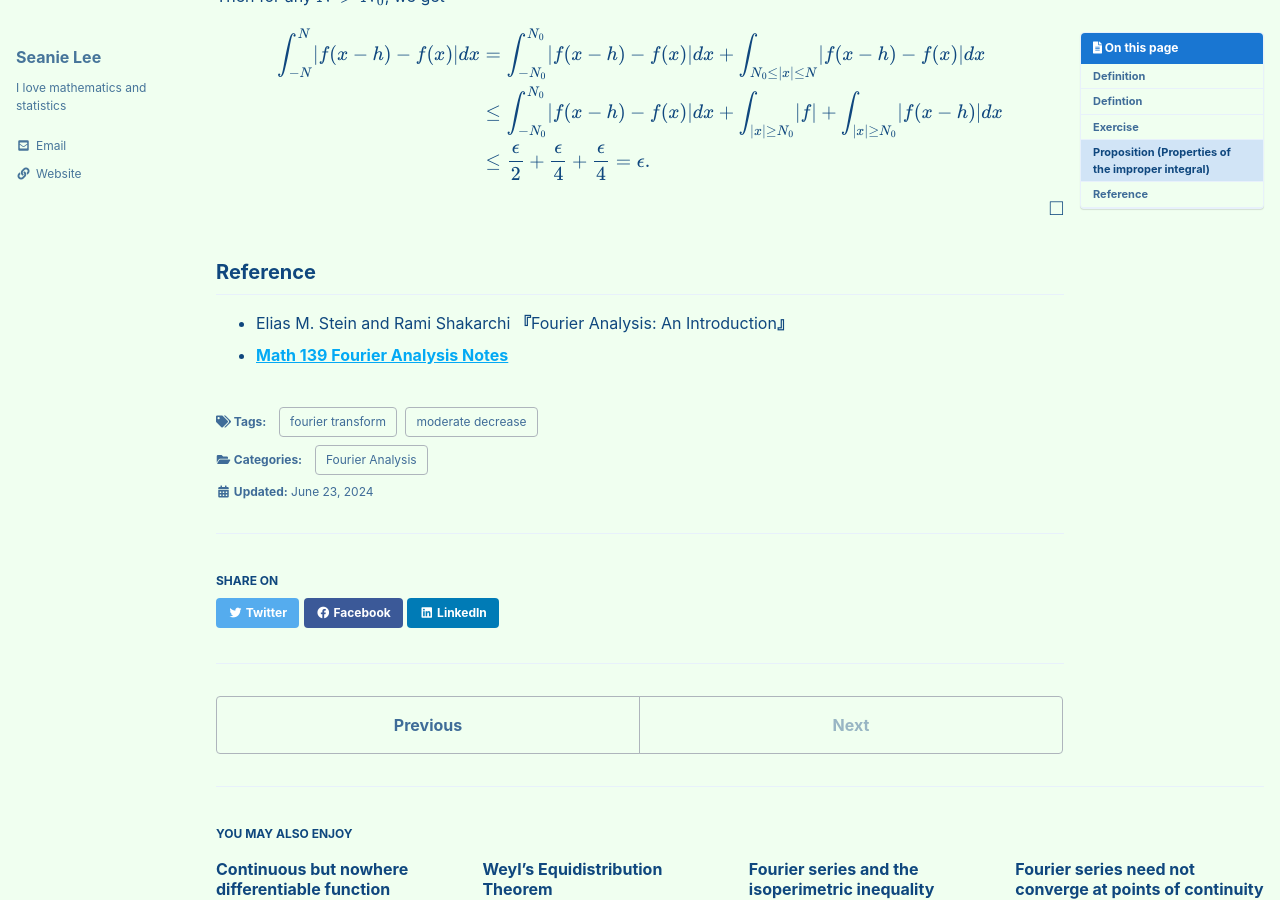
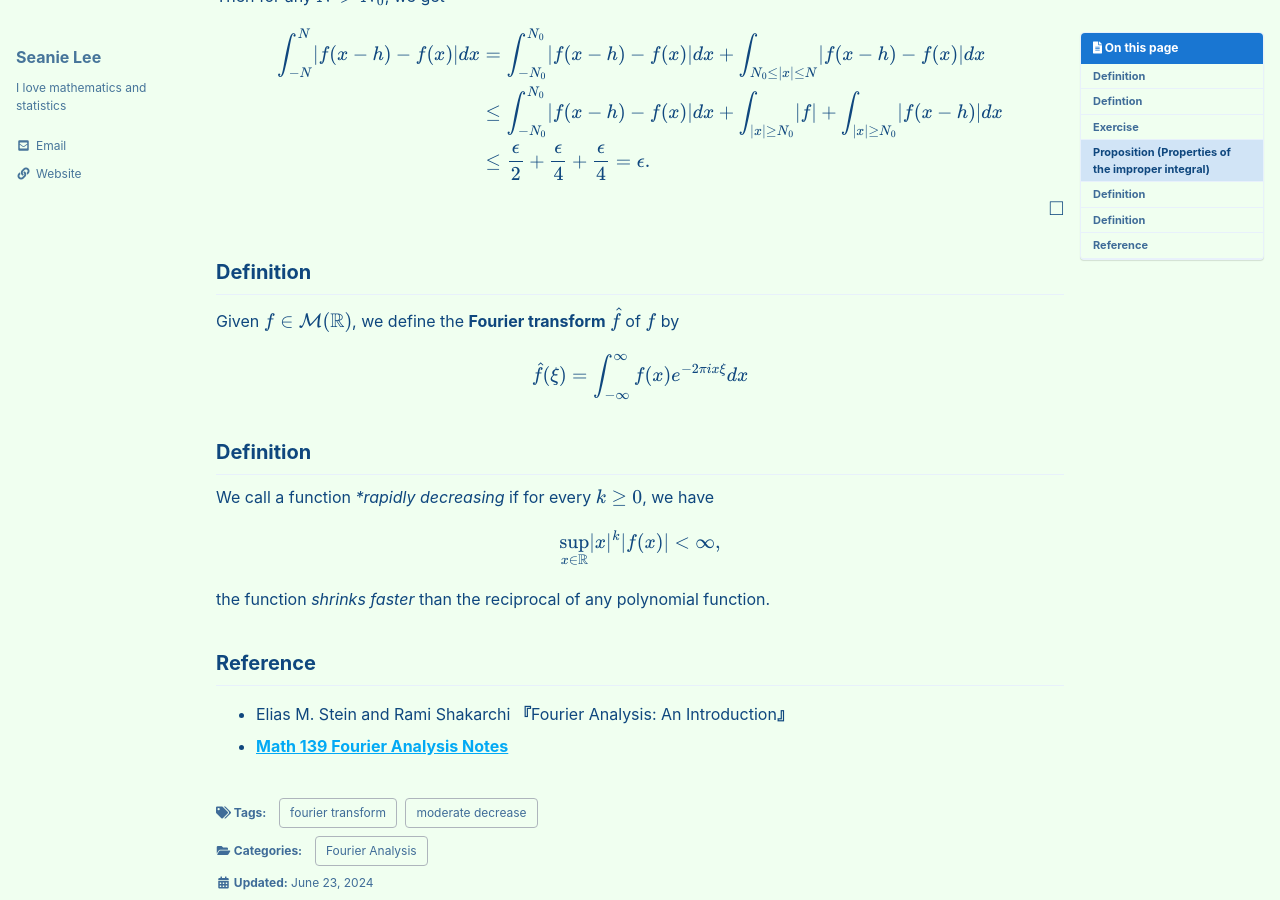
Before and after one commit to seanie12/blog, a Jekyll site: the page built from _posts/2024-06-23-fourier-transform-1.md, in a window 1280 px wide and 900 px high, scrolled down 4147 px. Built offline with Jekyll 4.4.1, drawn with Linux system fonts in a browser that asks for light colours; cached includes are drawn as plain includes; formulas are drawn with MathJax 3.

Commit message:
Update 2024-06-23-fourier-transform-1.md

```diff
--- a/_posts/2024-06-23-fourier-transform-1.md
+++ b/_posts/2024-06-23-fourier-transform-1.md
@@ -235,6 +235,27 @@ $$
 
 $$\tag*{$\square$}$$
 
+## Definition
+Given $f\in\mathcal{M}(\mathbb{R})$, we define the **Fourier transform** $\hat{f}$ of $f$ by
+
+$$
+\begin{align*}
+\hat{f}(\xi) = \int_{-\infty}^\infty f(x) e^{-2\pi ix\xi}dx
+\end{align*}
+$$
+
+
+## Definition
+We call a function **rapidly decreasing* if for every $k\geq0$, we have
+
+$$
+\begin{align*}
+\sup_{x\in\mathbb{R}} \lvert x \rvert^k \lvert f(x) \rvert <\infty,
+\end{align*}
+$$
+
+the function *shrinks faster* than the reciprocal of any polynomial function.
+
 ## Reference
 - Elias M. Stein and  Rami Shakarchi **『**Fourier Analysis: An Introduction**』**
 - **[Math 139 Fourier Analysis Notes](https://drive.google.com/file/d/1f1pp1QkF0BqqLELBrKyk69X0ofd3SjdR/view?usp=sharing)**
```
